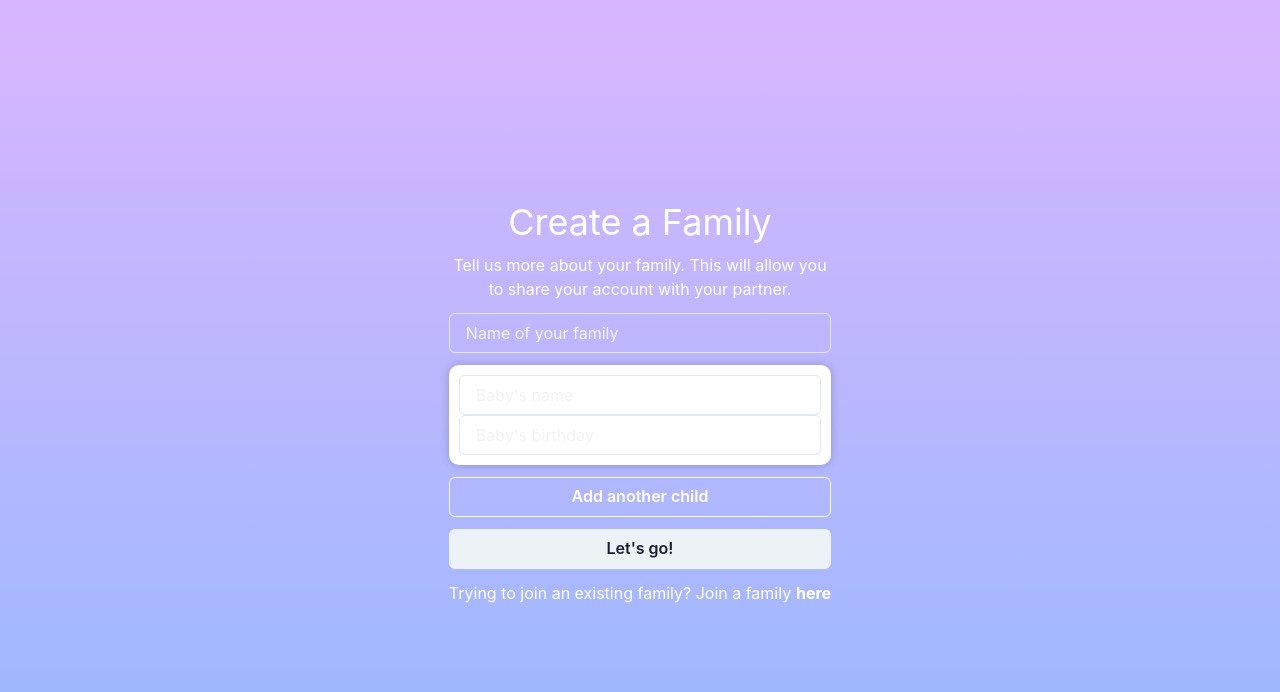
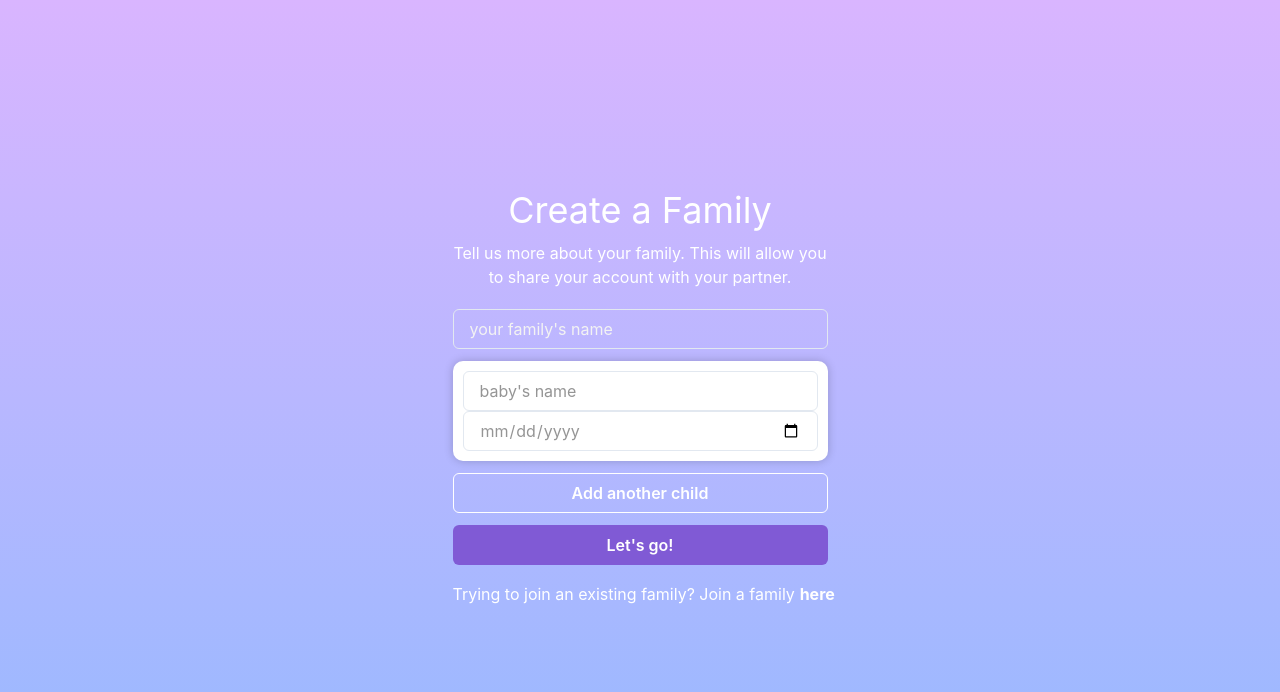
Before and after one commit to sharonrgomez/marina, a React (Vite) app: page /family/new in a window 1280 px wide. Shown: the top 692 px of the page. Built offline with nearby package versions, Linux system fonts and the light colour scheme; no server answers; a web font is replaced by a local one.

Commit message:
reorganizing family form things, minor styling updates

```diff
--- /dev/null
+++ b/src/components/BabyForm.tsx
@@ -0,0 +1,28 @@
+import { Input } from "@chakra-ui/react";
+import { useState } from "react";
+import { Baby } from "../pages/FamilyCreate";
+
+const BabyForm = ({ babies, index }: { babies: Baby[]; index: number }) => {
+  const [name, setName] = useState("");
+  const [bday, setBday] = useState("");
+
+  return (
+    <div className="baby-card">
+      <Input
+        type="text"
+        placeholder={
+          babies.length === 1 ? "baby's name" : `baby ${index + 1}'s name`
+        }
+        value={name}
+        onChange={(e) => setName(e.target.value)}
+      />
+      <Input
+        type="date"
+        value={bday}
+        onChange={(e) => setBday(e.target.value)}
+      />
+    </div>
+  );
+};
+
+export default BabyForm;
--- a/src/components/index.ts
+++ b/src/components/index.ts
@@ -1 +1,2 @@
 export { default as NavDrawer } from "./NavDrawer";
+export { default as BabyForm } from "./BabyForm";
--- a/src/pages/Auth.tsx
+++ b/src/pages/Auth.tsx
@@ -3,7 +3,7 @@ import logIn from "../firebase/auth/login";
 import signUp from "../firebase/auth/signUp";
 import { Link, useNavigate } from "react-router-dom";
 import { Button, Input, Stack, Text } from "@chakra-ui/react";
-import "../styles/auth.css";
+import "../styles/layout.css";
 
 const SignUpFields = ({
   setName,
@@ -83,17 +83,17 @@ const Auth = ({ isLoggingIn }: { isLoggingIn?: boolean }) => {
 
   // todo - clean this up
   return (
-    <div id="auth">
-      <Text className="auth-title" fontSize="4xl" marginBottom="1">
+    <div className="layout">
+      <Text className="layout-title" fontSize="4xl" marginBottom="1">
         {isLoggingIn ? "Log in" : "Sign up"}
       </Text>
-      <Text className="auth-subtitle" fontSize="md" marginBottom="1">
+      <Text className="layout-subtitle" fontSize="md" marginBottom="1">
         {isLoggingIn
           ? "Hello, welcome back!"
           : "Let's get started! Please fill out the following fields to create your account."}
       </Text>
-      <form className="auth-form" onSubmit={handleSubmit}>
-        <Stack className="auth-buttons" spacing={3}>
+      <form className="layout-form" onSubmit={handleSubmit}>
+        <Stack className="layout-buttons" spacing={3}>
           {isLoggingIn ? (
             <LoginFields
               setEmail={setEmail}
@@ -125,7 +125,7 @@ const Auth = ({ isLoggingIn }: { isLoggingIn?: boolean }) => {
             >
               Don't have an account?
               <Link to="/signup">
-                <Text fontWeight="bolder" paddingLeft=".3rem">
+                <Text fontWeight="bolder" paddingLeft=".3rem" as="span">
                   Sign up
                 </Text>
               </Link>
@@ -141,7 +141,7 @@ const Auth = ({ isLoggingIn }: { isLoggingIn?: boolean }) => {
             >
               Already have an account?
               <Link to="/login">
-                <Text fontWeight="bolder" paddingLeft=".3rem">
+                <Text fontWeight="bolder" paddingLeft=".3rem" as="span">
                   Log in
                 </Text>
               </Link>
--- a/src/pages/FamilyCreate.tsx
+++ b/src/pages/FamilyCreate.tsx
@@ -4,11 +4,21 @@ import { Button, Input, Stack, Text } from "@chakra-ui/react";
 import { createFamily } from "../firebase/firestore/family";
 import { useState } from "react";
 import { Link } from "react-router-dom";
+import "../styles/layout.css";
 import "../styles/family-create.css";
+import { BabyForm } from "../components";
+
+export type Baby = {
+  name: string;
+  bday: string;
+  gender?: "boy" | "girl";
+};
 
 const Family = () => {
   const [familyName, setFamilyName] = useState("");
-  const [babies, setBabies] = useState([{ name: "", bday: "" }]);
+  const [babies, setBabies] = useState<Baby[]>([
+    { name: "", bday: "", gender: undefined },
+  ]);
 
   const handleSubmit = async (e) => {
     e.preventDefault();
@@ -20,28 +30,9 @@ const Family = () => {
     return;
   };
 
-  const BabyFields = ({ name, bday }: { name: string; bday: string }) => {
-    return (
-      <div className="family-create-baby-card">
-        <Input
-          type="text"
-          placeholder="Baby's name"
-          value={name}
-          onChange={() => {}}
-        />
-        <Input
-          type="text"
-          placeholder="Baby's birthday"
-          value={bday}
-          onChange={() => {}}
-        />
-      </div>
-    );
-  };
-
   const Babies = () =>
-    babies.map((baby, i) => {
-      return <BabyFields key={i} name={baby.name} bday={baby.bday} />;
+    babies.map((_, i) => {
+      return <BabyForm babies={babies} index={i} key={i} />;
     });
 
   const handleAddAnotherBaby = () => {
@@ -49,19 +40,19 @@ const Family = () => {
   };
 
   return (
-    <div id="auth">
-      <Text className="auth-title" fontSize="4xl" marginBottom="1">
+    <div className="layout">
+      <Text className="layout-title" fontSize="4xl" marginBottom="1">
         Create a Family
       </Text>
-      <Text className="auth-subtitle" fontSize="md" marginBottom="1">
+      <Text className="layout-subtitle" fontSize="md" marginBottom="1">
         Tell us more about your family. This will allow you to share your
         account with your partner.
       </Text>
-      <form className="auth-form" onSubmit={handleSubmit}>
-        <Stack className="auth-buttons" spacing={3}>
+      <form className="layout-form" onSubmit={handleSubmit}>
+        <Stack className="layout-buttons" spacing={3}>
           <Input
             type="text"
-            placeholder="Name of your family"
+            placeholder="your family's name"
             value={familyName}
             onChange={(e) => setFamilyName(e.target.value)}
           />
@@ -76,7 +67,7 @@ const Family = () => {
             Add another child
           </Button>
 
-          <Button onClick={handleSubmit} type="submit" colorScheme="gray">
+          <Button onClick={handleSubmit} type="submit" colorScheme="purple">
             Let's go!
           </Button>
           <Text
@@ -89,7 +80,7 @@ const Family = () => {
           >
             Trying to join an existing family? Join a family{" "}
             <Link to="/family/join">
-              <Text fontWeight="bolder" paddingLeft=".3rem">
+              <Text fontWeight="bolder" paddingLeft=".3rem" as="span">
                 here
               </Text>
             </Link>
--- a/src/pages/FamilyJoin.tsx
+++ b/src/pages/FamilyJoin.tsx
@@ -3,6 +3,7 @@
 import { Button, Input, Stack, Text } from "@chakra-ui/react";
 import { useState } from "react";
 import { Link } from "react-router-dom";
+import "../styles/layout.css";
 
 const Family = () => {
   const [familyID, setFamilyID] = useState("");
@@ -17,16 +18,16 @@ const Family = () => {
   };
 
   return (
-    <div id="auth">
-      <Text className="auth-title" fontSize="4xl" marginBottom="1">
+    <div className="layout">
+      <Text className="layout-title" fontSize="4xl" marginBottom="1">
         Join an existing Family
       </Text>
-      <Text className="auth-subtitle" fontSize="md" marginBottom="1">
+      <Text className="layout-subtitle" fontSize="md" marginBottom="1">
         Please provide the id of the Family you'd like to join. This can be
         found under the "Settings" tab in your partner's account.
       </Text>
-      <form className="auth-form" onSubmit={handleSubmit}>
-        <Stack className="auth-buttons" spacing={3}>
+      <form className="layout-form" onSubmit={handleSubmit}>
+        <Stack className="layout-buttons" spacing={3}>
           <Input
             type="text"
             placeholder="Family ID"
@@ -34,7 +35,7 @@ const Family = () => {
             onChange={(e) => setFamilyID(e.target.value)}
           />
 
-          <Button onClick={handleSubmit} type="submit" colorScheme="gray">
+          <Button onClick={handleSubmit} type="submit" colorScheme="purple">
             Let's go!
           </Button>
           <Text
@@ -47,7 +48,7 @@ const Family = () => {
           >
             Don't have a Family? Create one{" "}
             <Link to="/family/new">
-              <Text fontWeight="bolder" paddingLeft=".3rem">
+              <Text fontWeight="bolder" paddingLeft=".3rem" as="span">
                 here
               </Text>
             </Link>
--- a/src/pages/Welcome.tsx
+++ b/src/pages/Welcome.tsx
@@ -1,19 +1,20 @@
 import { Link } from "react-router-dom";
 import { Button, Image, Stack, Text } from "@chakra-ui/react";
+import "../styles/layout.css";
 import "../styles/welcome.css";
 
 const Welcome = () => {
   return (
-    <div id="welcome">
+    <div className="layout">
       <Image src="/logo.png" alt="logo" className="welcome-logo" />
       <Text className="welcome-title" fontSize="5xl" marginBottom="1">
         marina
       </Text>
-      <p className="welcome-snippet">
+      <p className="layout-subtitle">
         Your baby's world at your fingertips. Track feedings, sleep, and more
         with ease. Welcome to parenting made simple!
       </p>
-      <Stack spacing={1} className="welcome-buttons">
+      <Stack spacing={1} className="layout-buttons">
         <Link to="/signup">
           <Button colorScheme="whiteAlpha" fontSize="1xl">
             Sign up
--- a/src/styles/family-create.css
+++ b/src/styles/family-create.css
@@ -1,4 +1,4 @@
-.family-create-baby-card {
+.baby-card {
   display: flex;
   flex-direction: column;
   justify-content: space-between;
@@ -7,3 +7,15 @@
   box-shadow: 0px 0px 10px 0px rgba(0, 0, 0, 0.2);
   padding: 10px;
 }
+
+.baby-card {
+  color: #545454;
+
+  ::placeholder {
+    color: #959595;
+  }
+
+  input[type="date"] {
+    color: #959595;
+  }
+}
--- a/src/styles/auth.css
+++ b/src/styles/layout.css
@@ -1,4 +1,4 @@
-#auth {
+.layout {
   padding: 2rem;
   display: flex;
   flex-direction: column;
@@ -14,9 +14,9 @@
   color: white;
 }
 
-.auth-form {
+.layout-form {
   width: 100%;
-  max-width: 400px;
+  max-width: 375px;
   display: flex;
   flex-direction: column;
   align-items: center;
@@ -27,10 +27,34 @@
   }
 }
 
-.auth-subtitle {
+.layout-buttons {
+  margin-top: 0.5rem;
+  width: 100%;
+  display: flex;
+  flex-direction: column;
+}
+
+.layout-buttons a {
+  padding: 0.3rem 0;
+}
+
+.layout-buttons button {
   width: 100%;
 
   @media screen and (min-width: 600px) {
     width: 375px;
   }
 }
+
+.layout-subtitle {
+  width: 100%;
+
+  @media screen and (min-width: 600px) {
+    width: 375px;
+  }
+}
+
+.layout-title {
+  line-height: 1.2;
+  padding-bottom: 0.3rem;
+}
--- a/src/styles/welcome.css
+++ b/src/styles/welcome.css
@@ -1,38 +1,3 @@
-#welcome {
-  padding: 2rem;
-  display: flex;
-  flex-direction: column;
-  align-items: center;
-  justify-content: center;
-  height: 100vh;
-  background: rgb(217, 181, 255);
-  background: linear-gradient(
-    180deg,
-    rgba(217, 181, 255, 1) 0%,
-    rgba(151, 185, 255, 1) 100%
-  );
-  color: white;
-}
-
-.welcome-buttons {
-  margin-top: 0.5rem;
-  width: 100%;
-  display: flex;
-  flex-direction: column;
-}
-
-.welcome-buttons a {
-  padding: 0.3rem 0;
-}
-
-.welcome-buttons button {
-  width: 100%;
-
-  @media screen and (min-width: 600px) {
-    width: 200px;
-  }
-}
-
 .welcome-logo {
   max-width: 165px;
 }
@@ -41,11 +6,3 @@
   font-family: "Playpen Sans", cursive;
   font-weight: 300;
 }
-
-.welcome-snippet {
-  width: 100%;
-
-  @media screen and (min-width: 600px) {
-    width: 375px;
-  }
-}
```
